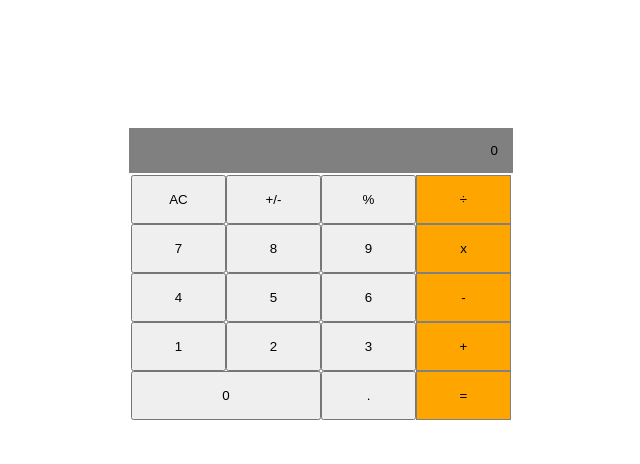
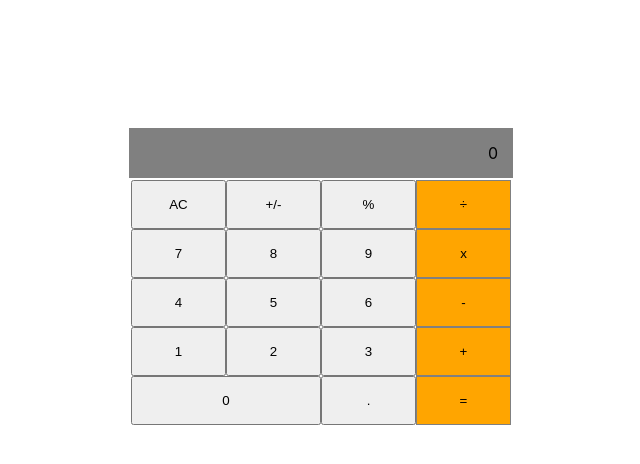
Before and after one commit to sharon-odhiambo/Math-magicians, a React (Create React App) app: page / in a window 1280 px wide. Shown: the top 464 px of the page, without its empty margins (319-959 px from the left). Built offline with nearby package versions, Linux system fonts and the light colour scheme.

Commit message:
Update input values for better user experience

```diff
--- a/src/components/Calculator.js
+++ b/src/components/Calculator.js
@@ -19,10 +19,10 @@ export default class Calculator extends React.Component {
   }
 
   render() {
-    const { total } = this.state;
+    const { total, next, operation } = this.state;
     return (
       <form>
-        <input type="text" className="result" value={total || 0} />
+        <div className="result">{!total && !next && !operation ? 0 : [total, operation, next]}</div>
         <table>
           <tr>
             <td><input type="button" onClick={this.handleClick} value="AC" /></td>
```
